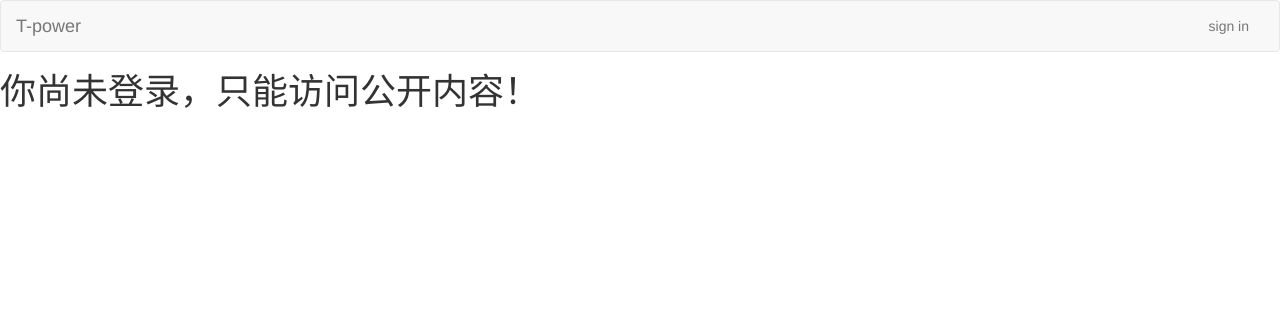
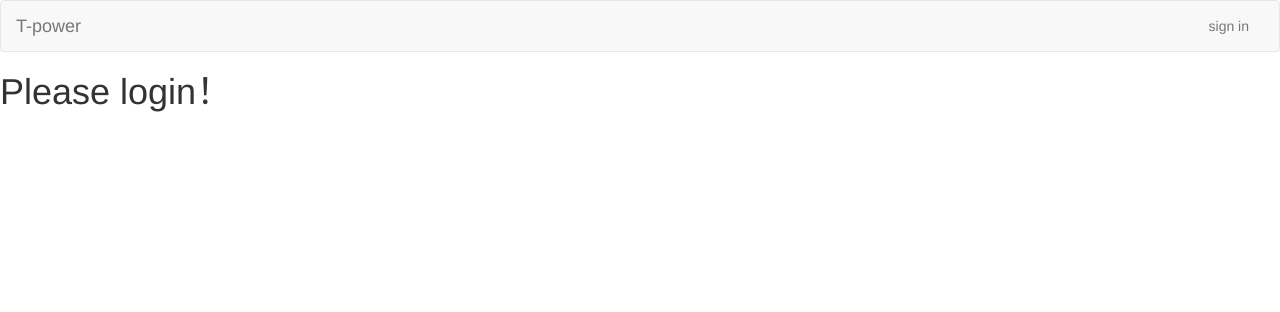
Before and after one commit to caobaichuan1122/inventory_management, a Django app: page /index/ in a window 1280 px wide. Shown: the top 312 px of the page. Run offline with Django 4.2, Linux system fonts and the light colour scheme; some libraries are stand-ins or nearby versions.

Commit message:
login and logout fixed

```diff
--- a/login/templates/base.html
+++ b/login/templates/base.html
@@ -30,7 +30,7 @@
             <span class="icon-bar"></span>
             <span class="icon-bar"></span>
           </button>
-          <a class="navbar-brand" href="/login/">T-power</a>
+          <a class="navbar-brand" href="/index/">T-power</a>
         </div>
 
         <!-- Collect the nav links, forms, and other content for toggling -->
--- a/login/templates/login/index.html
+++ b/login/templates/login/index.html
@@ -1,9 +1,9 @@
 {% extends 'base.html' %}
-{% block title %}主页{% endblock %}
+{% block title %}home{% endblock %}
 {% block content %}
     {% if request.session.is_login %}
-    <h1>你好,{{ request.session.user_name }}！欢迎回来！</h1>
+    <h1>hello,{{ request.session.user_name }}！Welcome back！</h1>
     {% else %}
-    <h1>你尚未登录，只能访问公开内容！</h1>
+    <h1>Please login！</h1>
     {% endif %}
 {% endblock %}
```
